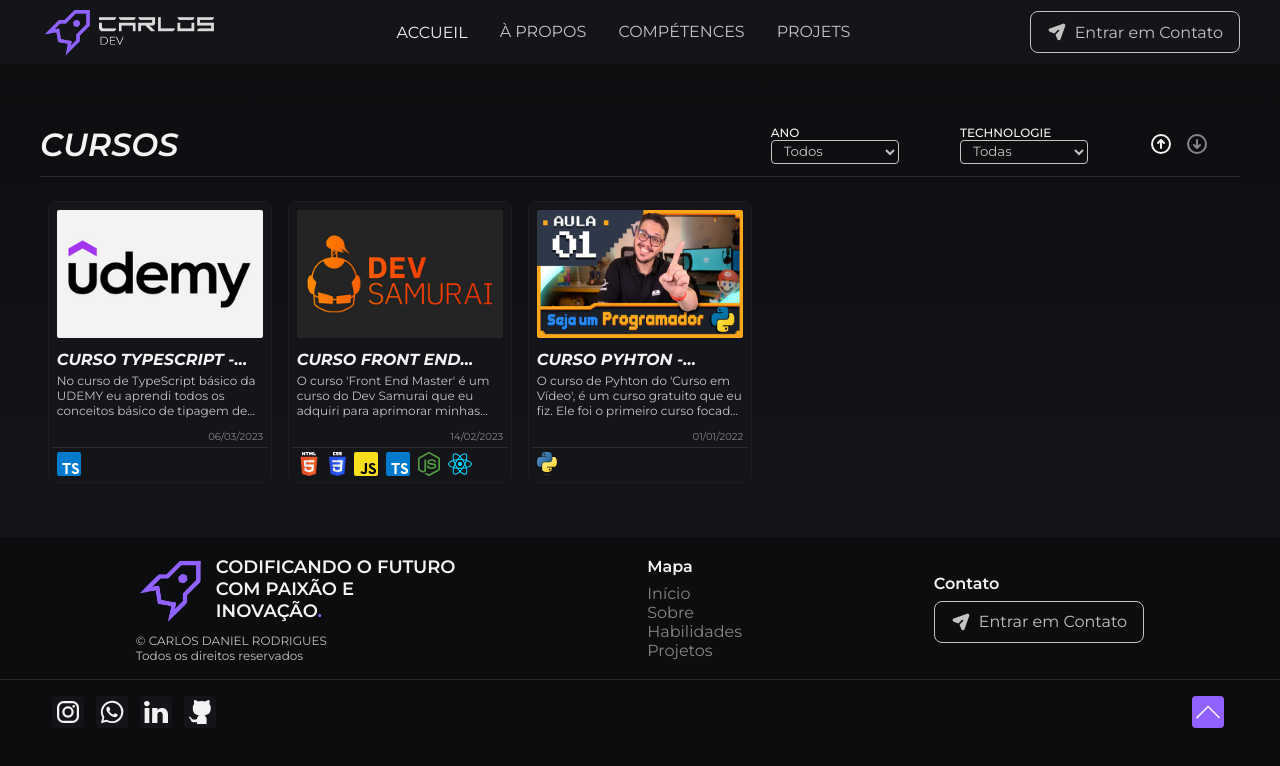
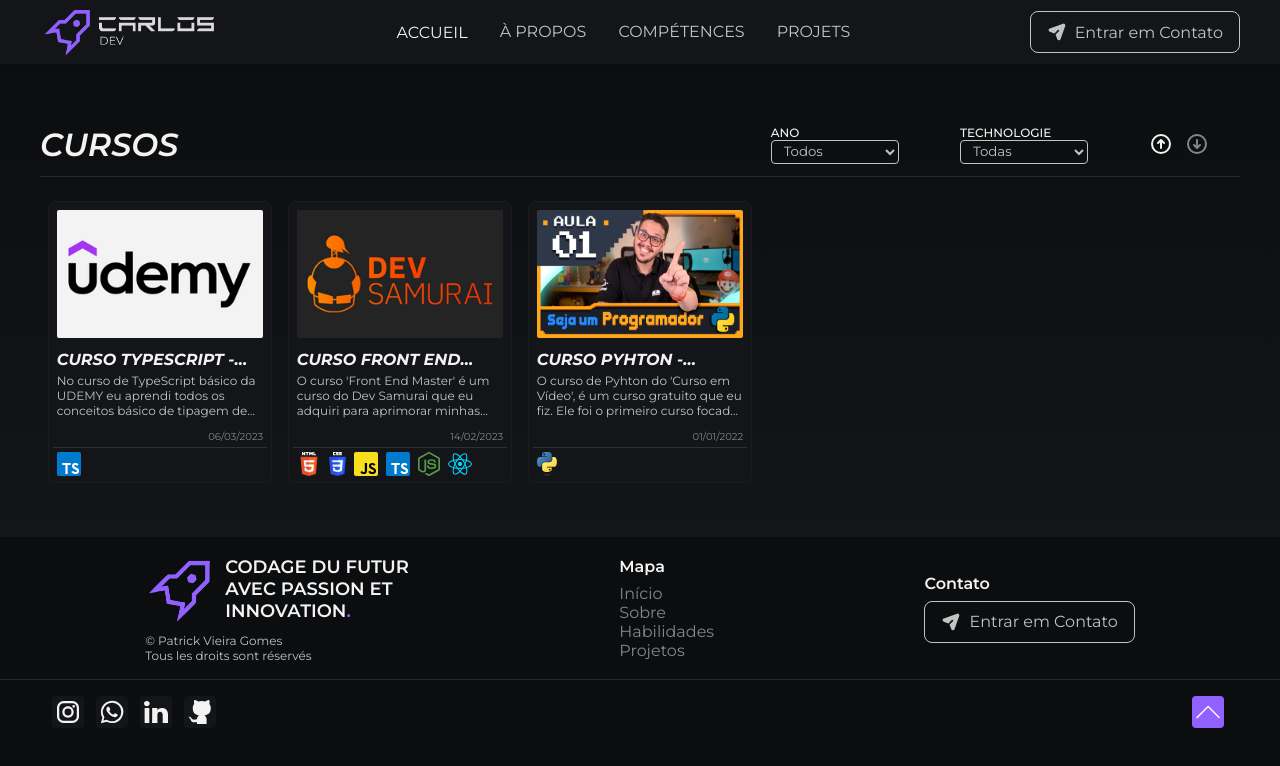
Before and after one commit to Adromane/Portfolio, a website: page courses.html in a window 1280 px wide. Drawn offline with Linux system fonts and the light colour scheme; a web font is replaced by a local one.

Commit message:
commit push

```diff
--- a/courses.html
+++ b/courses.html
@@ -120,11 +120,11 @@
             <div class="slogan-and-copyright r-1 column-1">
                 <div class="slogan">
                     <img id="logo" class="responsive" src="./src/image/Logo.svg" alt="Logo">
-                    <h1>CODIFICANDO O FUTURO<br>COM PAIXÃO E<br>INOVAÇÃO<span>.</span></h1>
+                    <h1>CODAGE DU FUTUR<br>AVEC PASSION ET<br>INNOVATION<span>.</span></h1>
                 </div>
                 <div class="copyright">
-                    <h2>© CARLOS DANIEL RODRIGUES</h2>
-                    <h2>Todos os direitos reservados</h2>
+                    <h2>© Patrick Vieira Gomes</h2>
+                    <h2>Tous les droits sont réservés</h2>
                 </div>
             </div>
 
```
